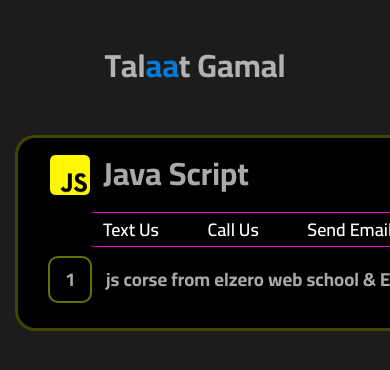
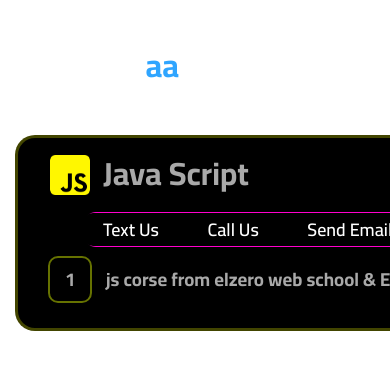
Before and after one commit to TalaatGamal/hovanda, a plain HTML site: page index.html in a window 390 px wide. Shown: the top 370 px of the page. Drawn offline with Linux system fonts and the light colour scheme; a web font is replaced by a local one.

Commit message:
first commit

```diff
--- a/style.css
+++ b/style.css
@@ -13,6 +13,14 @@ body{
     color: rgba(114, 114, 114, 0.57);
     padding: 5px;
     /* height: 1000vh; */
+}
+
+@media (max-width: 768px) /* (max-width: 768px)*/{
+  body{
+    flex-direction: column;
+    flex-wrap: nowrap;
+    background-color: #ff000000;
+  }
 }
 .content1{
   background-color: rgba(0, 255, 255, 0);
```
